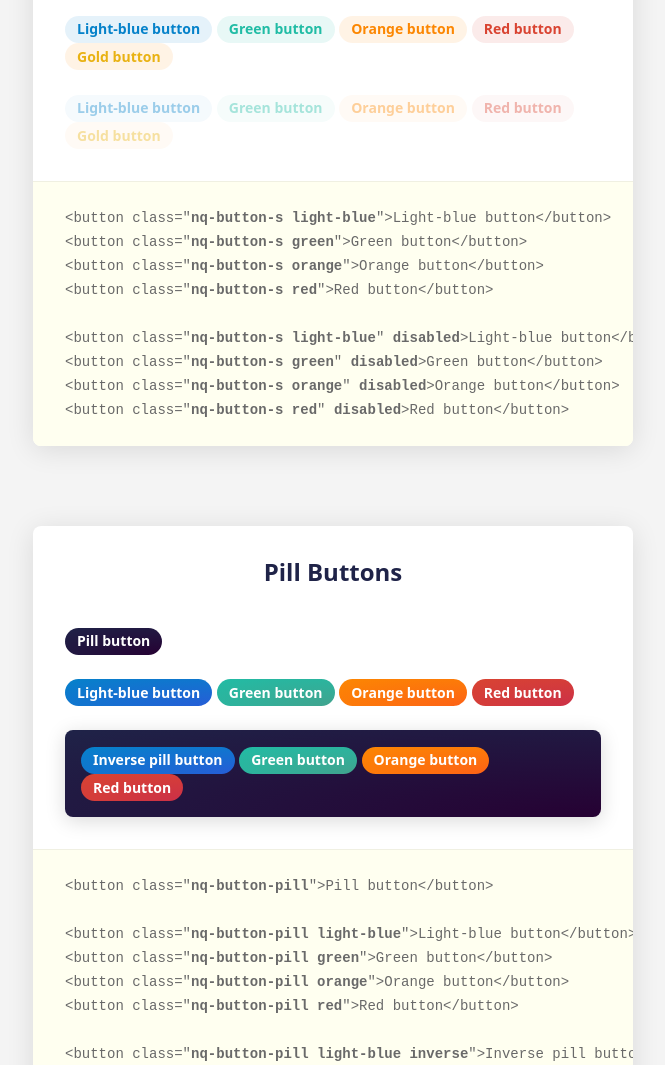
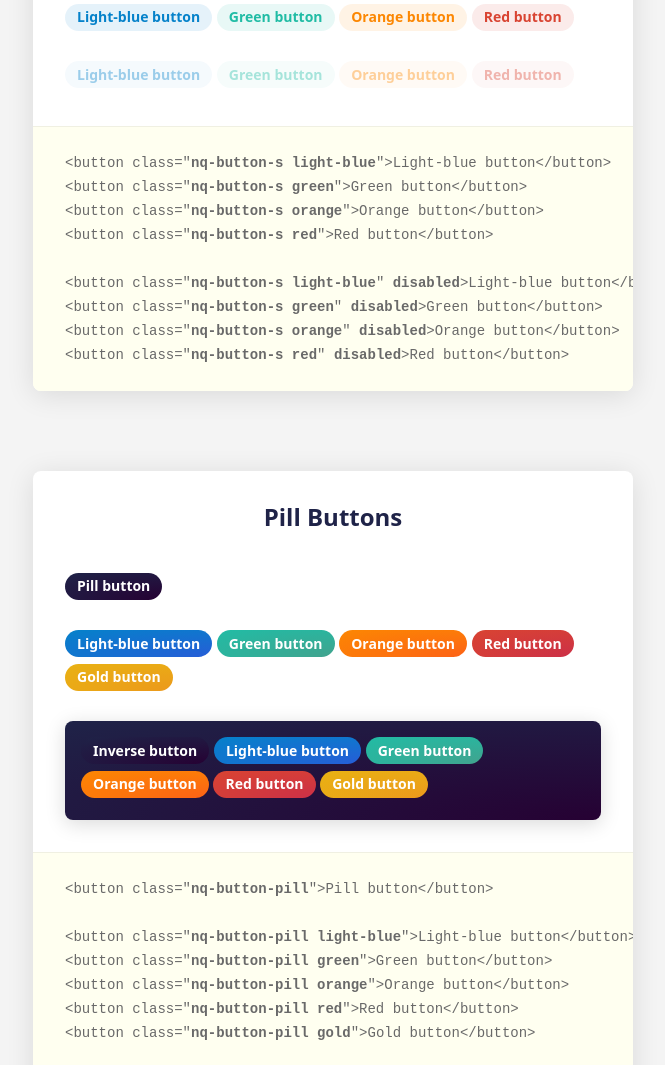
Before and after one commit to nimiq/nimiq-style, a website: page demo.html in a window 1280 px wide. Shown: the part 6840-7905 px from the top of the page, without its empty margins (307-972 px from the left). Drawn offline with Linux system fonts and the light colour scheme; a web font is replaced by a local one.

Commit message:
Remove gold small buttons, add gold pill style

```diff
--- a/demo.html
+++ b/demo.html
@@ -183,6 +183,11 @@
             .rounded-padding {
                 border-radius: 1rem;
                 padding: 2rem;
+            }
+
+            #small-buttons .nq-button-s,
+            #pill-buttons .nq-button-pill {
+                margin-bottom: 0.75rem;
             }
 
             .icons {
@@ -428,8 +433,7 @@
 &lt;button class="<b>nq-button green</b>">Green button&lt;/button>
 &lt;button class="<b>nq-button orange</b>">Orange button&lt;/button>
 &lt;button class="<b>nq-button red</b>">Red button&lt;/button>
-&lt;button class="<b>nq-button gold</b>">Gold button&lt;/button>
-                    </div>
+&lt;button class="<b>nq-button gold</b>">Gold button&lt;/button></div>
                 </div>
 
                 <div class="nq-card" id="small-buttons">
@@ -458,13 +462,11 @@
                         <button class="nq-button-s green">Green button</button>
                         <button class="nq-button-s orange">Orange button</button>
                         <button class="nq-button-s red">Red button</button><br>
-                        <button class="nq-button-s gold">Gold button</button><br>
                         <br>
                         <button class="nq-button-s light-blue" disabled>Light-blue button</button>
                         <button class="nq-button-s green" disabled>Green button</button>
                         <button class="nq-button-s orange" disabled>Orange button</button>
                         <button class="nq-button-s red" disabled>Red button</button>
-                        <button class="nq-button-s gold" disabled>Gold button</button>
                     </div>
 
                     <div class="code">&lt;button class="<b>nq-button-s light-blue</b>">Light-blue button&lt;/button>
@@ -488,13 +490,16 @@
                         <button class="nq-button-pill light-blue">Light-blue button</button>
                         <button class="nq-button-pill green">Green button</button>
                         <button class="nq-button-pill orange">Orange button</button>
-                        <button class="nq-button-pill red">Red button</button><br>
+                        <button class="nq-button-pill red">Red button</button>
+                        <button class="nq-button-pill gold">Gold button</button><br>
                         <br>
                         <div class="nq-blue-bg nq-shadow-l rounded-padding">
-                            <button class="nq-button-pill light-blue inverse">Inverse pill button</button>
+                            <button class="nq-button-pill inverse">Inverse button</button>
+                            <button class="nq-button-pill light-blue inverse">Light-blue button</button>
                             <button class="nq-button-pill green inverse">Green button</button>
                             <button class="nq-button-pill orange inverse">Orange button</button>
                             <button class="nq-button-pill red inverse">Red button</button>
+                            <button class="nq-button-pill gold inverse">Gold button</button>
                         </div>
                     </div>
 
@@ -504,11 +509,14 @@
 &lt;button class="<b>nq-button-pill green</b>">Green button&lt;/button>
 &lt;button class="<b>nq-button-pill orange</b>">Orange button&lt;/button>
 &lt;button class="<b>nq-button-pill red</b>">Red button&lt;/button>
+&lt;button class="<b>nq-button-pill gold</b>">Gold button&lt;/button>
 
-&lt;button class="<b>nq-button-pill light-blue inverse</b>">Inverse pill button&lt;/button>
+&lt;button class="<b>nq-button-pill inverse</b>">Inverse button&lt;/button>
+&lt;button class="<b>nq-button-pill light-blue inverse</b>">Light-blue button&lt;/button>
 &lt;button class="<b>nq-button-pill green inverse</b>">Green button&lt;/button>
 &lt;button class="<b>nq-button-pill orange inverse</b>">Orange button&lt;/button>
-&lt;button class="<b>nq-button-pill red inverse</b>">Red button&lt;/button></div>
+&lt;button class="<b>nq-button-pill red inverse</b>">Red button&lt;/button>
+&lt;button class="<b>nq-button-pill gold inverse</b>">Gold button&lt;/button></div>
                 </div><!-- .nq-card -->
 
                 <div class="nq-card" id="inputs">
--- a/src/buttons.css
+++ b/src/buttons.css
@@ -340,21 +340,16 @@
     color: var(--nimiq-gold-darkened);
 }
 
-.nq-button-s.gold {
-    color: var(--nimiq-gold);
-    background-color: rgba(252, 135, 2, 0.1); /* Based on Nimiq Orange */
+.nq-button-pill.gold {
+    background: var(--nimiq-gold);
+    background-image: var(--nimiq-gold-bg);
 }
 
-.nq-button-s.gold:hover,
-.nq-button-s.gold:active,
-.nq-button-s.gold:focus {
-    color: var(--nimiq-gold-darkened);
-    background-color: rgba(252, 135, 2, 0.2); /* Based on Nimiq Orange */
-}
-
-.nq-button-s.gold[disabled]:hover {
-    color: var(--nimiq-gold);
-    background-color: rgba(252, 135, 2, 0.1); /* Based on Nimiq Orange */
+.nq-button-pill.gold:hover,
+.nq-button-pill.gold:active,
+.nq-button-pill.gold:focus {
+    background: var(--nimiq-gold-darkened);
+    background-image: var(--nimiq-gold-bg-darkened);
 }
 
 /* Special styles */
```
